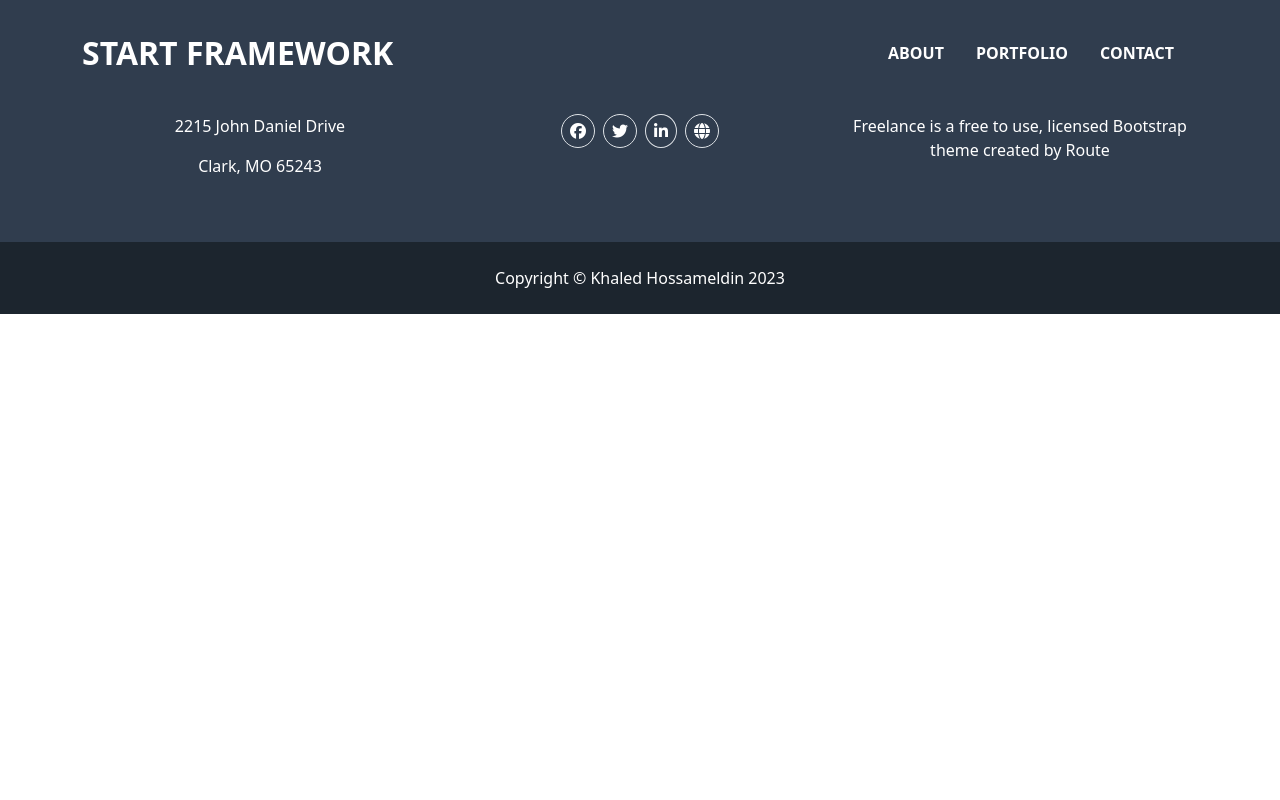
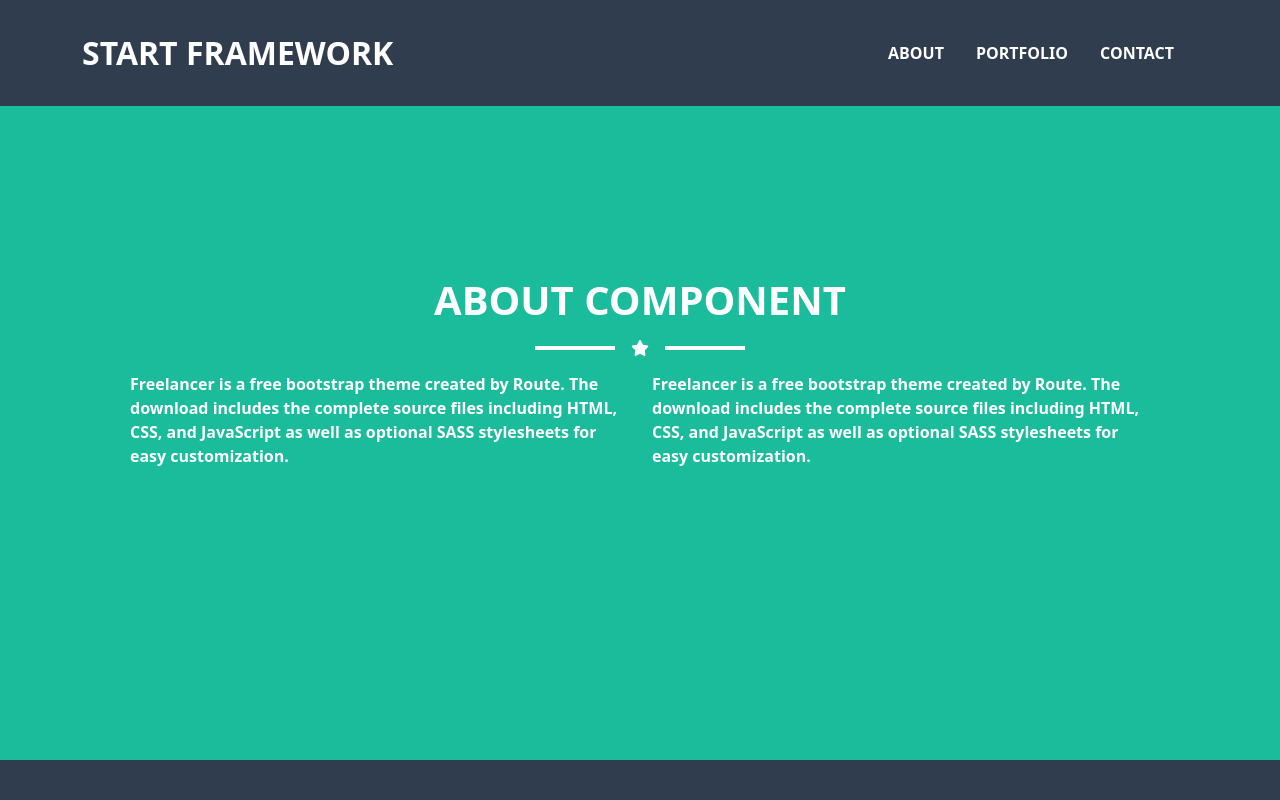
Before and after one commit to KhaledHossameldin/start-framework, a React (Create React App) app: page /about in a window 1280 px wide. Shown: the top 800 px of the page. Built offline with nearby package versions, Linux system fonts and the light colour scheme.

Commit message:
add about route

```diff
--- a/src/App.css
+++ b/src/App.css
@@ -3,3 +3,14 @@
   --dark-green: rgb(48, 61, 78);
   --darker-green: rgb(28, 37, 46);
 }
+
+div#content {
+  min-height: 95vh;
+  background-color: var(--green);
+}
+
+div.lines {
+  background-color: white;
+  height: 4px;
+  width: 80px;
+}
--- a/src/components/about/About.jsx
+++ b/src/components/about/About.jsx
@@ -3,7 +3,28 @@ import React, { Component } from 'react'
 export default class About extends Component {
     render() {
         return (
-            <div>About</div>
+            <div id='content' className='text-white d-flex flex-column justify-content-center align-items-center gap-3'>
+                <h2 className='fs-1 fw-bolder text-uppercase mb-0'>About Component</h2>
+                <div className="d-flex justify-content-center align-items-center gap-3">
+                    <div className='lines'></div>
+                    <i className='fa-solid fa-star'></i>
+                    <div className='lines'></div>
+                </div>
+                <div className="container">
+                    <div className="row g-4 px-5 fw-bold">
+                        <div className="col-md-6">
+                            <div>
+                                <p>Freelancer is a free bootstrap theme created by Route. The download includes the complete source files including HTML, CSS, and JavaScript as well as optional SASS stylesheets for easy customization.</p>
+                            </div>
+                        </div>
+                        <div className="col-md-6">
+                            <div>
+                                <p>Freelancer is a free bootstrap theme created by Route. The download includes the complete source files including HTML, CSS, and JavaScript as well as optional SASS stylesheets for easy customization.</p>
+                            </div>
+                        </div>
+                    </div>
+                </div>
+            </div>
         )
     }
 }
--- a/src/components/home/Home.jsx
+++ b/src/components/home/Home.jsx
@@ -5,7 +5,7 @@ import homePicture from '../../images/home.svg';
 export default class Home extends Component {
   render() {
     return (
-      <div id='home-content' className='text-white d-flex flex-column justify-content-center align-items-center gap-3'>
+      <div id='content' className='text-white d-flex flex-column justify-content-center align-items-center gap-3'>
         <img id='home-picture' className='mb-4' src={homePicture} alt="home-logo" />
         <h2 className='fs-1 fw-bolder text-uppercase mb-0'>Start Framework</h2>
         <div className="d-flex justify-content-center align-items-center gap-3">
--- a/src/components/home/home.css
+++ b/src/components/home/home.css
@@ -1,14 +1,3 @@
 img#home-picture {
   width: 15.625rem;
 }
-
-div.lines {
-  background-color: white;
-  height: 4px;
-  width: 80px;
-}
-
-div#home-content {
-  min-height: 95vh;
-  background-color: var(--green);
-}
```
Also changed, not shown: src/components/about/about.css (added).
